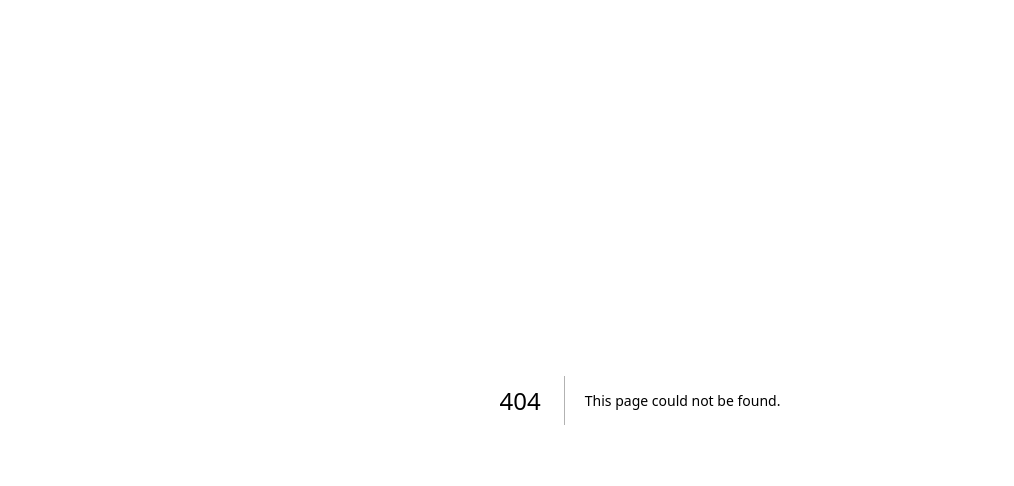
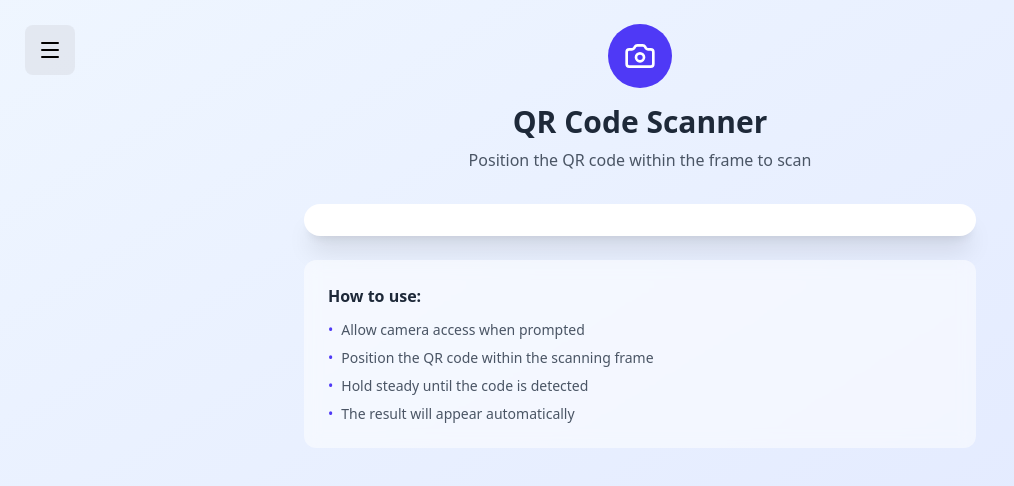
Before and after one commit to JamesDevyDev/gym-management, a Next.js app: page /main/staff/scan in a window 1280 px wide. Before the commit this address had no page. Shown: the top 486 px of the page, without its empty margins (0-1014 px from the left). Built offline with nearby package versions, Linux system fonts and the light colour scheme; no server answers.

Commit message:
added staff scanner

```diff
--- a/package.json
+++ b/package.json
@@ -9,6 +9,7 @@
   },
   "dependencies": {
     "bcrypt": "^6.0.0",
+    "html5-qrcode": "^2.3.8",
     "jsonwebtoken": "^9.0.2",
     "lucide-react": "^0.553.0",
     "mongoose": "^8.19.3",
--- a/src/app/(mainPages)/main/Navigation.tsx
+++ b/src/app/(mainPages)/main/Navigation.tsx
@@ -106,6 +106,22 @@ const Navigation = () => {
                                 </a>
                             </li>
                         )}
+                        {user?.role === 'staff' && (
+                            <li>
+                                <a
+                                    href='/main/staff/scan'
+                                    className={`
+                                        flex items-center gap-2 font-medium
+                                        ${pathname.includes("/main/staff/scan")
+                                            ? "text-red-500 font-semibold bg-red-100 border-l-4 border-red-500"
+                                            : "text-gray-900 hover:text-red-500"
+                                        }
+                                    `}
+                                >
+                                    <Users className="w-5 h-5" /> Scan
+                                </a>
+                            </li>
+                        )}
 
                         {/* Member Link */}
                         {user?.role === 'member' && (
--- /dev/null
+++ b/src/app/(mainPages)/main/staff/scan/page.tsx
@@ -0,0 +1,175 @@
+'use client'
+
+import { useEffect, useState } from 'react';
+import { Camera, CheckCircle, XCircle } from 'lucide-react';
+
+function Page() {
+    const [scanResult, setScanResult] = useState(null);
+    const [scanError, setScanError] = useState(null);
+    const [isScanning, setIsScanning] = useState(true);
+
+    useEffect(() => {
+        let qrCodeScanner;
+
+        const initScanner = async () => {
+            try {
+                // Dynamically import the library
+                const { Html5QrcodeScanner } = await import('html5-qrcode');
+
+                qrCodeScanner = new Html5QrcodeScanner(
+                    "reader",
+                    {
+                        fps: 10,
+                        qrbox: { width: 250, height: 250 },
+                        aspectRatio: 1.0,
+                    },
+                    false
+                );
+
+                qrCodeScanner.render(onScanSuccess, onScanFailure);
+            } catch (error) {
+                console.error('Failed to initialize scanner:', error);
+            }
+        };
+
+        function onScanSuccess(decodedText, decodedResult) {
+            setScanResult(decodedText);
+            setScanError(null);
+            setIsScanning(false);
+
+            // Stop scanning after successful scan
+            if (qrCodeScanner) {
+                qrCodeScanner.clear();
+            }
+        }
+
+        function onScanFailure(error) {
+            // Don't show errors for each frame, only actual failures
+            if (error.includes('NotFoundException')) {
+                return;
+            }
+            setScanError(error);
+        }
+
+        initScanner();
+
+        return () => {
+            if (qrCodeScanner) {
+                qrCodeScanner.clear().catch(console.error);
+            }
+        };
+    }, []);
+
+    const handleScanAgain = () => {
+        setScanResult(null);
+        setScanError(null);
+        setIsScanning(true);
+        window.location.reload(); // Simple way to restart scanner
+    };
+
+    const copyToClipboard = () => {
+        if (scanResult) {
+            navigator.clipboard.writeText(scanResult);
+        }
+    };
+
+    return (
+        <div className="min-h-screen bg-gradient-to-br from-blue-50 to-indigo-100 p-6">
+            <div className="max-w-2xl mx-auto">
+                {/* Header */}
+                <div className="text-center mb-8">
+                    <div className="inline-flex items-center justify-center w-16 h-16 bg-indigo-600 rounded-full mb-4">
+                        <Camera className="w-8 h-8 text-white" />
+                    </div>
+                    <h1 className="text-3xl font-bold text-gray-800 mb-2">QR Code Scanner</h1>
+                    <p className="text-gray-600">Position the QR code within the frame to scan</p>
+                </div>
+
+                {/* Scanner Container */}
+                <div className="bg-white rounded-2xl shadow-xl overflow-hidden">
+                    {isScanning && (
+                        <div className="p-4">
+                            <div id="reader" className="rounded-lg overflow-hidden"></div>
+                        </div>
+                    )}
+
+                    {/* Success Result */}
+                    {scanResult && (
+                        <div className="p-8">
+                            <div className="flex items-center justify-center mb-6">
+                                <CheckCircle className="w-16 h-16 text-green-500" />
+                            </div>
+                            <h2 className="text-2xl font-semibold text-center text-gray-800 mb-4">
+                                Scan Successful!
+                            </h2>
+                            <div className="bg-gray-50 rounded-lg p-4 mb-6">
+                                <p className="text-sm text-gray-500 mb-2">Scanned Content:</p>
+                                <p className="text-gray-800 break-all font-mono text-sm">
+                                    {scanResult}
+                                </p>
+                            </div>
+                            <div className="flex gap-3">
+                                <button
+                                    onClick={copyToClipboard}
+                                    className="flex-1 bg-indigo-600 text-white py-3 px-4 rounded-lg hover:bg-indigo-700 transition-colors font-medium"
+                                >
+                                    Copy to Clipboard
+                                </button>
+                                <button
+                                    onClick={handleScanAgain}
+                                    className="flex-1 bg-gray-200 text-gray-800 py-3 px-4 rounded-lg hover:bg-gray-300 transition-colors font-medium"
+                                >
+                                    Scan Again
+                                </button>
+                            </div>
+                        </div>
+                    )}
+
+                    {/* Error State */}
+                    {scanError && !scanResult && (
+                        <div className="p-8">
+                            <div className="flex items-center justify-center mb-6">
+                                <XCircle className="w-16 h-16 text-red-500" />
+                            </div>
+                            <h2 className="text-2xl font-semibold text-center text-gray-800 mb-4">
+                                Scan Error
+                            </h2>
+                            <p className="text-gray-600 text-center mb-6">{scanError}</p>
+                            <button
+                                onClick={handleScanAgain}
+                                className="w-full bg-indigo-600 text-white py-3 px-4 rounded-lg hover:bg-indigo-700 transition-colors font-medium"
+                            >
+                                Try Again
+                            </button>
+                        </div>
+                    )}
+                </div>
+
+                {/* Instructions */}
+                <div className="mt-6 bg-white/50 backdrop-blur rounded-xl p-6">
+                    <h3 className="font-semibold text-gray-800 mb-3">How to use:</h3>
+                    <ul className="space-y-2 text-gray-600 text-sm">
+                        <li className="flex items-start">
+                            <span className="text-indigo-600 mr-2">•</span>
+                            <span>Allow camera access when prompted</span>
+                        </li>
+                        <li className="flex items-start">
+                            <span className="text-indigo-600 mr-2">•</span>
+                            <span>Position the QR code within the scanning frame</span>
+                        </li>
+                        <li className="flex items-start">
+                            <span className="text-indigo-600 mr-2">•</span>
+                            <span>Hold steady until the code is detected</span>
+                        </li>
+                        <li className="flex items-start">
+                            <span className="text-indigo-600 mr-2">•</span>
+                            <span>The result will appear automatically</span>
+                        </li>
+                    </ul>
+                </div>
+            </div>
+        </div>
+    );
+}
+
+export default Page;
--- /dev/null
+++ b/src/app/api/staff/scan-qr/route.ts
@@ -0,0 +1,11 @@
+import connectDb from "@/utils/connectDb"
+
+const POST = async () => {
+    try {
+        await connectDb()
+
+
+    } catch (error) {
+
+    }
+}
```
Also changed, not shown: 1 other file (tests, documents, lock files or other folders).
